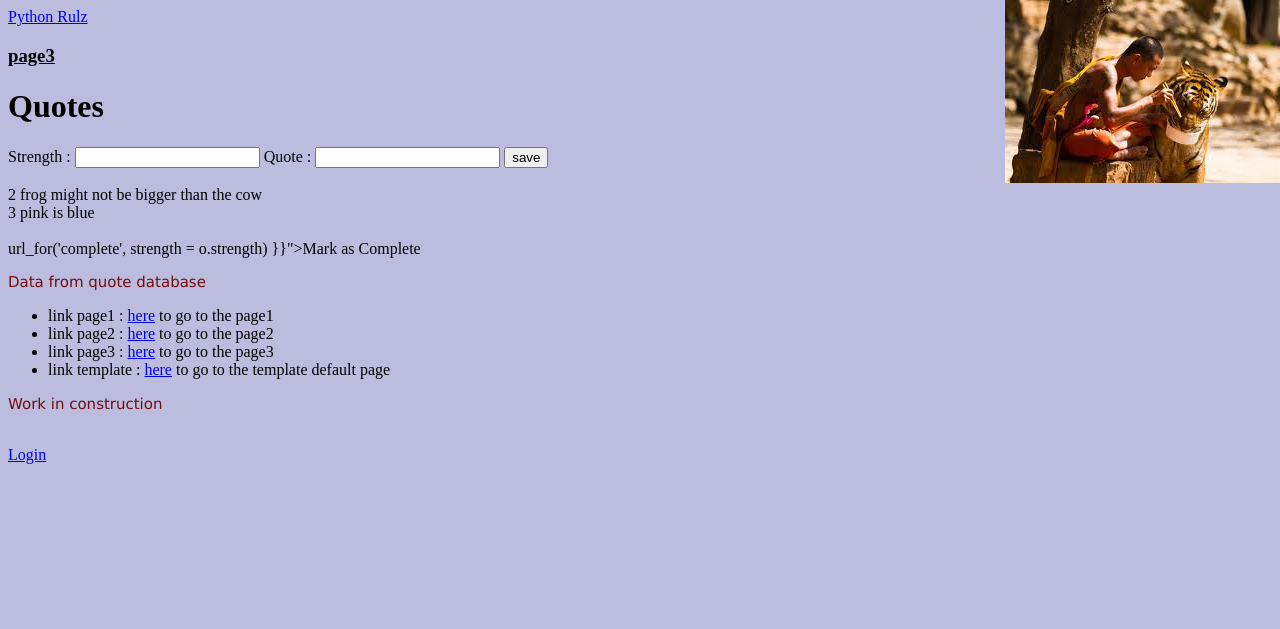
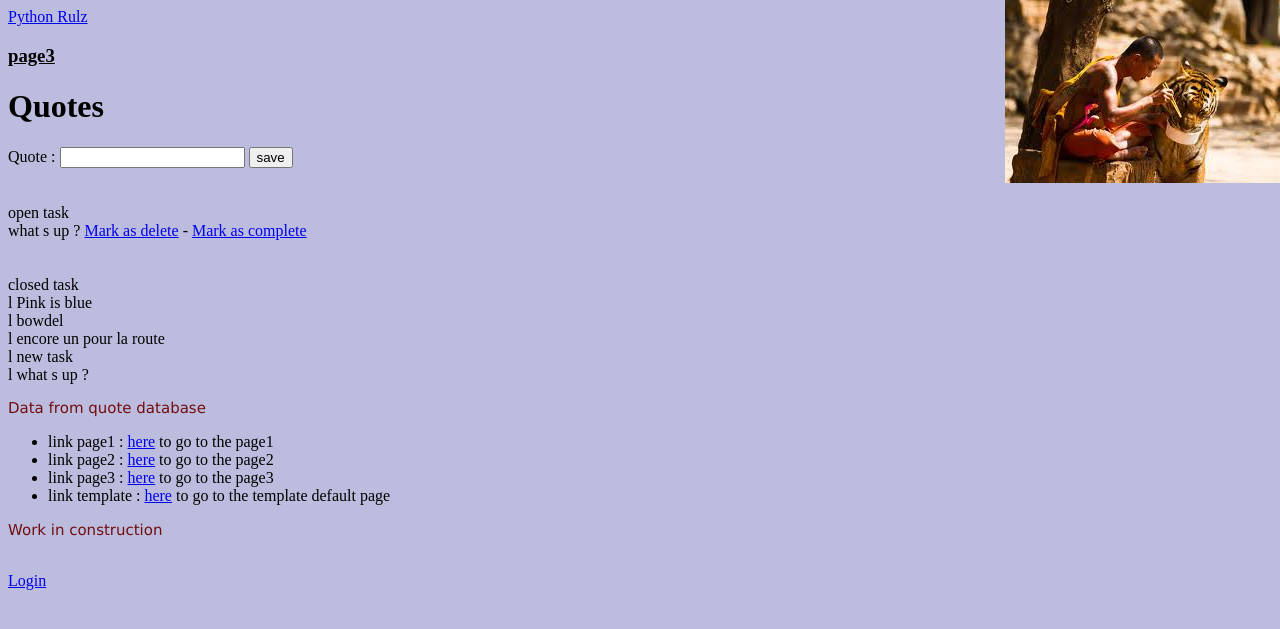
Before and after one commit to MrFabkirox/tigerrunningspace, a Flask app: page /page3 in a window 1280 px wide. Shown: the top 629 px of the page. Run offline with Flask 2, Linux system fonts and the light colour scheme; data comes from the database, SQL or seed files in the repository.

Commit message:
posting1

```diff
--- a/routes.py
+++ b/routes.py
@@ -35,26 +35,35 @@ def page2():
 @app.route('/page3')
 def page3():
         g.db = connect_db()
-        cur = g.db.execute('select strength, quote from quotes')
-        open_tasks = [dict(strength=row[0], quote=row[1])for row in cur.fetchall()]
+        cur = g.db.execute('select quote_id, quote from quotes where status = 1')
+        open_tasks = [dict (quote_id=row[0], quote=row[1]) for row in cur.fetchall()]
+        cur = g.db.execute('select quote from quotes')
+        closed_tasks = [dict (quote=row[0]) for row in cur.fetchall()]
         g.db.close()
-        return render_template('page3.html', open_tasks=open_tasks)
+        return render_template('page3.html', open_tasks=open_tasks, closed_tasks=closed_tasks)
 
-@app.route('/page3')
+@app.route('/new_task', methods=['POST'])
 def new_task():
-        strength = request.form['strength']
         quote = request.form['quote']
-
-        g.db.execute('insert into quotes (strength, quote) values (?, ?)',
-        [request.form['strength'], request.form['quote']])
+        g.db = connect_db()
+        g.db.execute('insert into quotes (quote, status) values (?, 1)',[request.form['quote']])
         g.db.commit()
         flash ('New entry was successfully posted')
         return redirect(url_for ('page3'))
 
-@app.route('/compete/<int:task_id>',)
-def complete(task_id):
+@app.route('/delete/<int:quote_id>',)
+def delete_entry(quote_id):
         g.db = connect_db()
-        cur = g.db.execute('update quotes set status = 0 where task_id=' + str(task_id))
+        cur = g.db.execute('delete from quotes where quote_id='+str(quote_id))
+        g.db.commit()
+        g.db.close()
+        flash('New entry was marked as deleted')
+        return redirect(url_for('page3'))
+
+@app.route('/complete/<int:quote_id>',)
+def complete(quote_id):
+        g.db = connect_db()
+        cur = g.db.execute('update quotes set status = 0 where quote_id='+str(quote_id))
         g.db.commit()
         g.db.close()
         flash('The task was marked as complete')
@@ -76,7 +85,6 @@ def logout():
     flash('You were logged out')
     return redirect (url_for('log'))
 
-@app.route('/delete/<int:task_id>',)
 @login_required
 def hello():
 
@@ -95,6 +103,6 @@ def log():
 
 if __name__ == '__main__':
 #Bind to PORT if defined, otherwise default to 5000
-#         app.run(debug=True)
+        app.run(debug=True)
         port = int(os.environ.get('PORT', 5000))
         app.run(host='0.0.0.0', port=port)
--- a/templates/page3.html
+++ b/templates/page3.html
@@ -5,49 +5,43 @@
 		<h1>Quotes</h1>
 
 		<form action="{{ url_for('new_task') }}" method=post class=new-task>
-		<td>
-		<label>Strength :</label>
-		<input name="strength" type="int" width="30px">
-		</td>
 
 		<td>
 		<label>Quote :</label>
-		<input name="quote" type="text" width="300px">
+		<input name="quote" type="text" width="600px">
 		</td>
 
 		<td>
 		<input class="button" type="submit" value="save">
 		</td>
 		</form>
+		<br />
 
 		<br />
-
+		open task<br />
 		{% for o in open_tasks %}
 		<tr>
-		<td>{{ o.strength }}</td>
 		<td>{{ o.quote }}</td>
+		<a href="{{ url_for('delete_entry', quote_id = o.quote_id) }}">Mark as delete</a> -
+		<a href="{{ url_for('complete', quote_id = o.quote_id) }}">Mark as complete</a>
+		</tr>
 		<br />
-		</tr>
 		{% endfor %}
+		<br />
 
 		<br />
-		url_for('complete', strength = o.strength) }}">Mark as Complete
+		closed task<br />
+		{% for c in closed_tasks %}
+		<tr>l
+		<td>{{ c.quote }}</td>
+		</tr>
 
-		<!-- {% for c in closed_tasks %}
-		<tr>
-		<td>{{ c.strength }}</td>
-		<td>{{ c.quote }}</td>
-
-		<td>
-		<a href="{{ url_for('delete_entry', task_id = c.task_id) }}">Delete</a> -
-		<a href="{{ url_for('complete', task_id = c.task_id) }}">Mark as Complete</a>
-		</td>
-		</tr>
-		{% endfor %} -->
+		<br />
+		{% endfor %}
 
 		<p>Data from quote database</p>
 		{% for item in quotes %}
-		{{ item.strength }} | {{ item.quote }} <br />
+		{{ item.quote_id }} | {{ item.quote }} <br />
 		{% endfor %}
 
         <ul>
```
Also changed, not shown: tiger.py (+2 -6 lines), templates/new_task.html (added), tiger.db.
